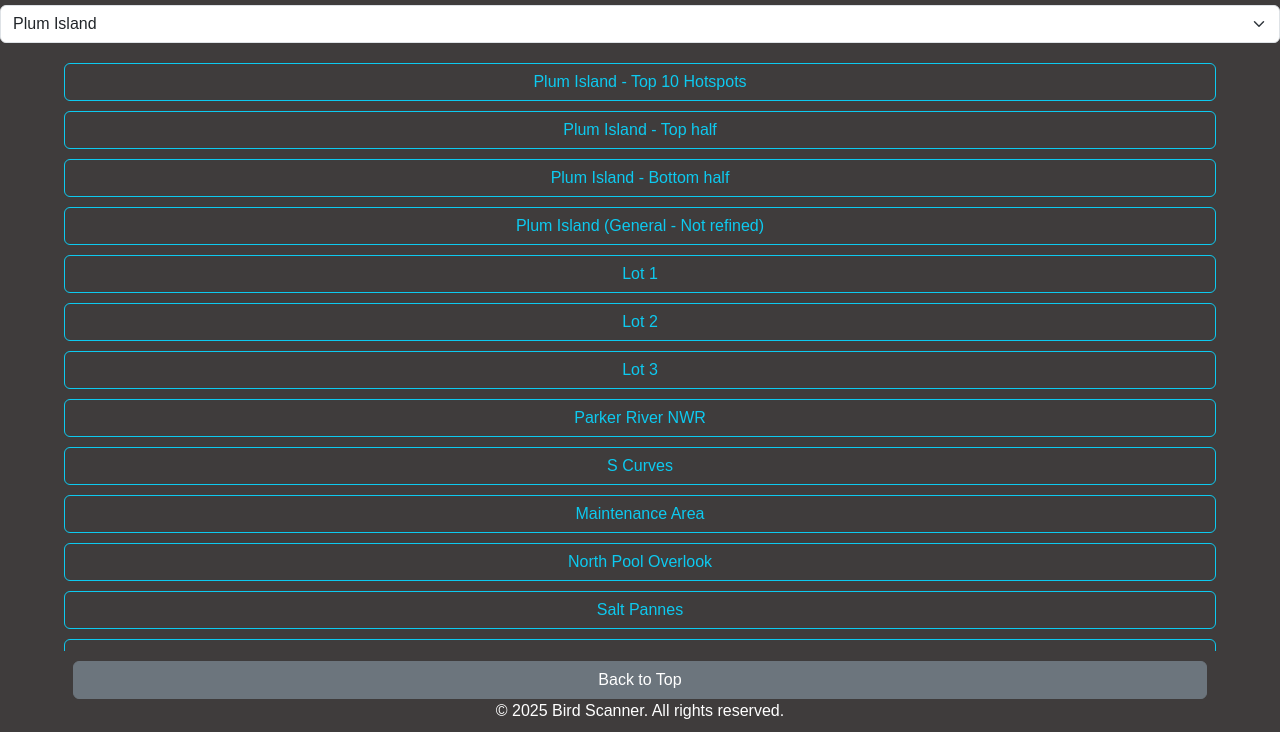
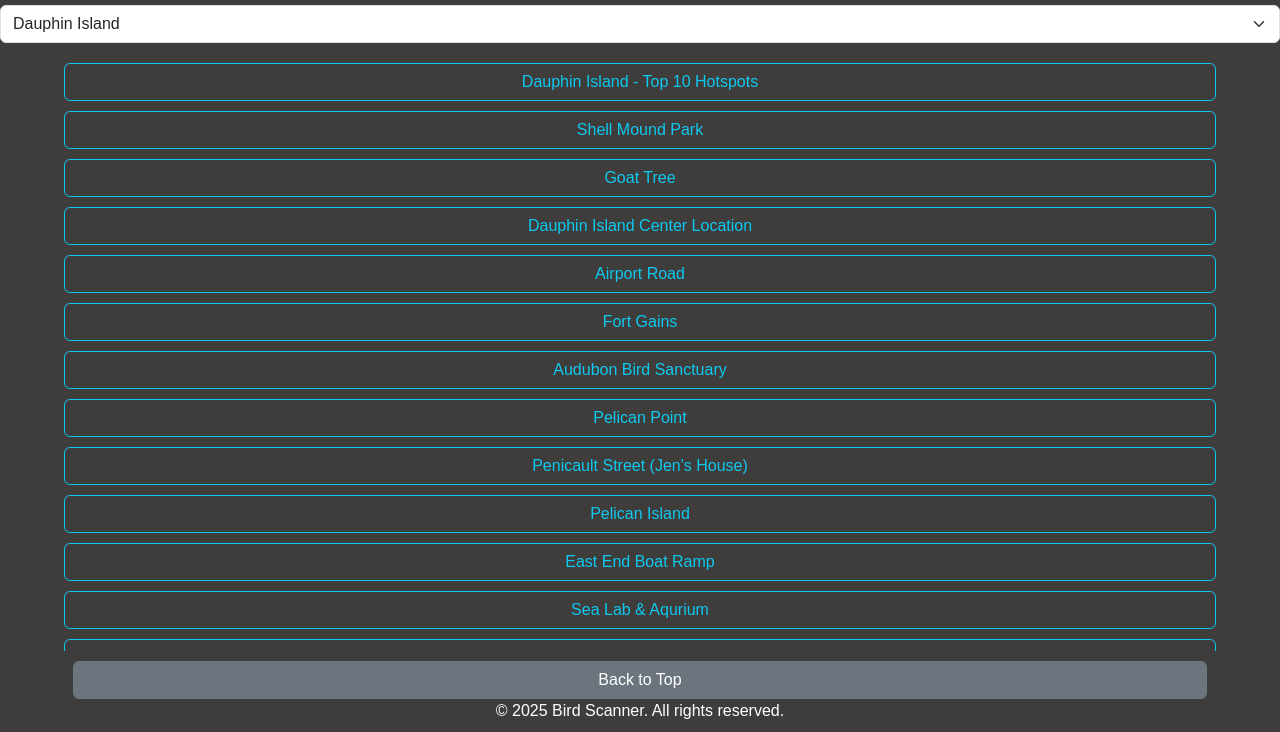
Before and after one commit to Tdzie/birdscan, a plain HTML site: page index.html in a window 1280 px wide. Shown: the part 51-783 px from the top of the page. Drawn offline with nearby package versions, Linux system fonts and the light colour scheme.

Commit message:
Update for hammo

```diff
--- a/index.html
+++ b/index.html
@@ -19,8 +19,7 @@
     <main>
 
         <select id="location_selection_menu" class="form-select" aria-label="Default select example">
-            <option value="plum_island" selected>Plum Island</option>
-            <option value="dauphin_island">Dauphin Island</option>
+
         </select>
 
         <div id="button_container">
--- a/scripts/app.js
+++ b/scripts/app.js
@@ -59,6 +59,7 @@ function load_locations(name) {
 
 
 document.addEventListener("DOMContentLoaded", function() {
+    load_locations_in_select();
     handleLocationChange();
 });
 
@@ -70,14 +71,13 @@ function handleLocationChange() {
     load_locations(selectedValue);
 }
 
-function create_select_option() {
-    locationData.forEach((location) => {
-        locationMenu.appendChild(createOption(location.id, location.name));
-    });
-    let option = document.createElement("option");
-    option.value = value;
-    option.text = text;
-    return option;
+function load_locations_in_select() {
+    for (const location in locationData) {
+        let option = document.createElement('option');
+        option.value = location;
+        option.innerText = location;
+        locationMenu.appendChild(option);
+    }
 }
 
 locationMenu.addEventListener("change", handleLocationChange);
--- a/scripts/locationData.js
+++ b/scripts/locationData.js
@@ -1,5 +1,5 @@
 const locationData = {
-    "dauphin_island": [
+    "Dauphin Island": [
         {
             "name": "Dauphin Island - Top 10 Hotspots",
             "id": "L166463,L724996,L725009,L725014,L725012,L724990,L3086944,L923371,L4813791,L883243"
@@ -59,7 +59,7 @@ const locationData = {
 
         ],
 
-    "plum_island": [
+    "Plum Island": [
         {
             "name": "Plum Island - Top 10 Hotspots",
             "id": "L830335,L444827,L129046,L444818,L936733,L2774775,L129047,L259782,L129045,L129084"
@@ -157,5 +157,68 @@ const locationData = {
             "id": "L129076"
         }
 
+        ],
+        "Hammonasset" : [
+            {
+                "name": "Hammonasset - Top 10 Hotspots",
+                "id": "L298379,L298379,L812183,L109205,L294440,L1880516,L109204,L794486,L109206,L2508684,L3189438"
+            },
+            {
+                "name": "Hammonasset - Top Half",
+                "id": "L812183,L109205,L294440,L298379,L794486"
+            },
+            {
+                "name": "Hammonasset - Bottom Half",
+                "id": "L1156157,L109206,L2325993,L3189438,L2508684,L109204,L1880516"
+            },
+            {
+                "name": "Hammonasset Beach SP (main location)",
+                "id": "L298379"
+            },
+            {
+                "name": "Campground",
+                "id": "L812183"
+            },
+            {
+                "name": "West End",
+                "id": "L109205"
+            },
+            {
+                "name": "Pond by Rotary",
+                "id": "L294440"
+            },
+            {
+                "name": "Meig's Point Parking lot/Marsh",
+                "id": "L1880516"
+            },
+            {
+                "name": "Meig's Point",
+                "id": "L109204"
+            },
+            {
+                "name": "East Beach Pavilion",
+                "id": "L794486"
+            },
+            {
+                "name": "Willard Island",
+                "id": "L109206"
+            },
+            {
+                "name": "Cedar Island Trail",
+                "id": "L2508684"
+            },
+            {
+                "name": "Moraine Trail",
+                "id": "L3189438"
+            },
+            {
+                "name": "Boulder Pond",
+                "id": "L2325993"
+            },
+            {
+                "name": "Morning Flight viewpoint (marsh)",
+                "id": "L1156157"
+            }
+
         ]
 }
```
